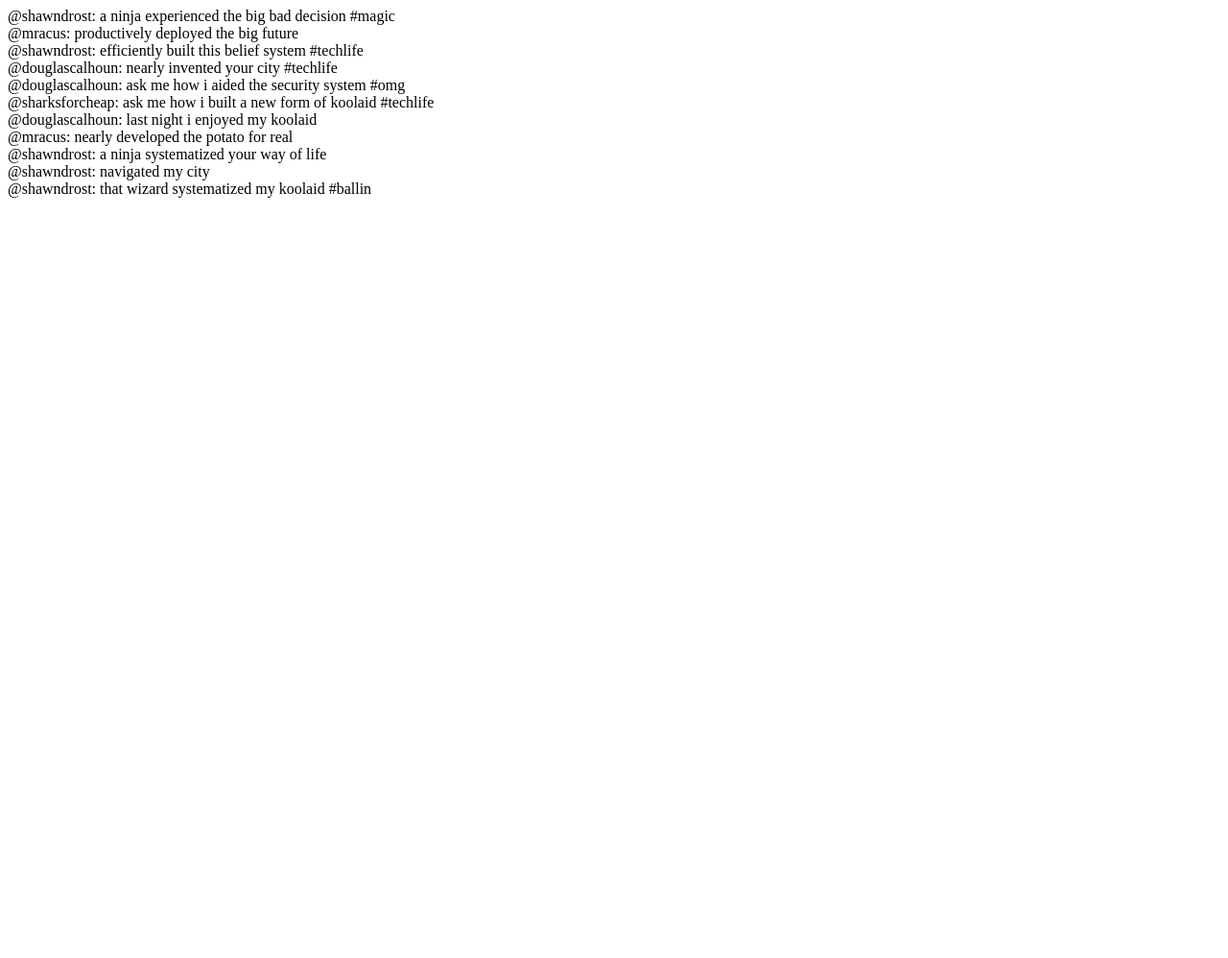
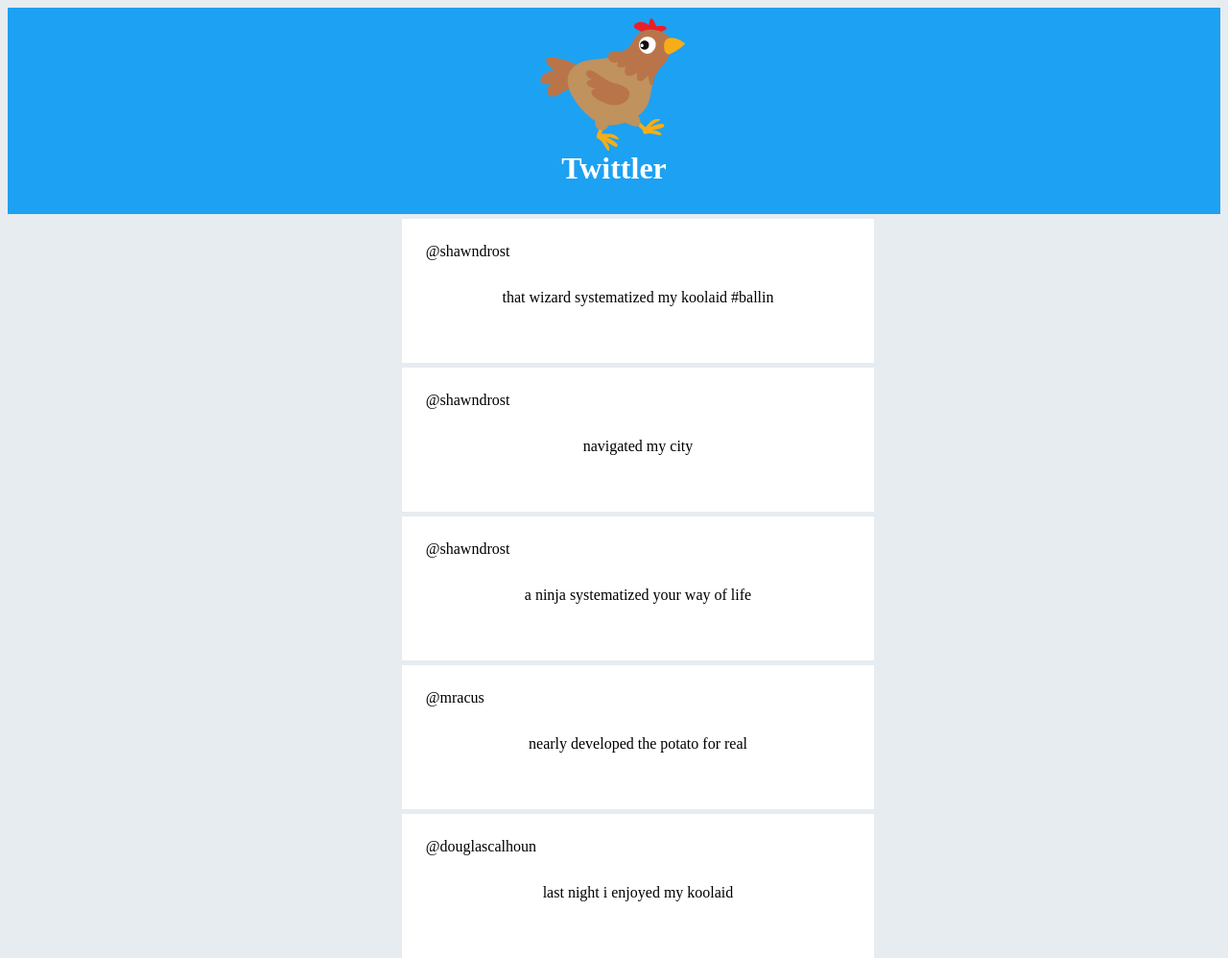
Before and after one commit to jpwarren13/twittler, a plain HTML site: page index.html in a window 1280 px wide. Shown: the top 998 px of the page at 96% size. Before the commit the page ends 800 px from the top, so only its background shows below. Drawn offline with Linux system fonts and the light colour scheme.

Commit message:
* Changed UI to look how I want it to be.

```diff
--- a/index.css
+++ b/index.css
@@ -18,3 +18,20 @@
 body{
   background-color: #e6ecf0;
 }
+
+.tweetBody{
+    height: 100px;
+    padding: 25px;
+    margin: 5px;
+    margin-left: 32.5%;
+    background-color: white;
+    width: 35%;
+    align-self: center;
+
+}
+
+.tweet{
+  vertical-align: bottom;
+  padding: 30px;
+  text-align: center;
+}
--- a/index.html
+++ b/index.html
@@ -1,27 +1,15 @@
 <!DOCTYPE html>
 <html>
   <head>
-    <script src="jquery.js"></script>
     <script src="data_generator.js"></script>
+    <link rel="stylesheet" href="index.css">
   </head>
   <body>
-    <script>
-
-      $(document).ready(function(){
-        var $body = $('body');
-        $body.html('');
-
-        var index = streams.home.length - 1;
-        while(index >= 0){
-          var tweet = streams.home[index];
-          var $tweet = $('<div></div>');
-          $tweet.text('@' + tweet.user + ': ' + tweet.message);
-          $tweet.appendTo($body);
-          index -= 1;
-        }
-
-      });
-
-    </script>
+<div class="top">
+<img class="logo" src="./twittler.svg">
+<h1 class="title"> Twittler </h1>
+</div>
+<script src="jquery.js"></script>
+<script type="text/javascript" src="script.js"></script>
   </body>
 </html>
--- a/script.js
+++ b/script.js
@@ -1,12 +1,21 @@
       $(document).ready(function(){
         var $body = $('body');
+
        // $body.html('');
 
           for(var i = 0; i < streams.home.length; i++){
+          var $tweetBody=$('<div class="tweetBody"></div>');
           var tweet = streams.home[i];
+          var $user = $('<div class="user"></div>');
           var $tweet = $('<div class="tweet"></div>');
-          $tweet.text('@' + tweet.user + ': ' + tweet.message);
-          $tweet.appendTo($body);
+
+          $user.text('@' + tweet.user);
+          $tweet.text(tweet.message);
+
+          //$tweetBody.append($user);
+          $user.appendTo($tweetBody);
+          $tweet.appendTo($tweetBody);
+          $tweetBody.appendTo($body);
         }
         setInterval(tweetStreet, 3000);
       });
```
